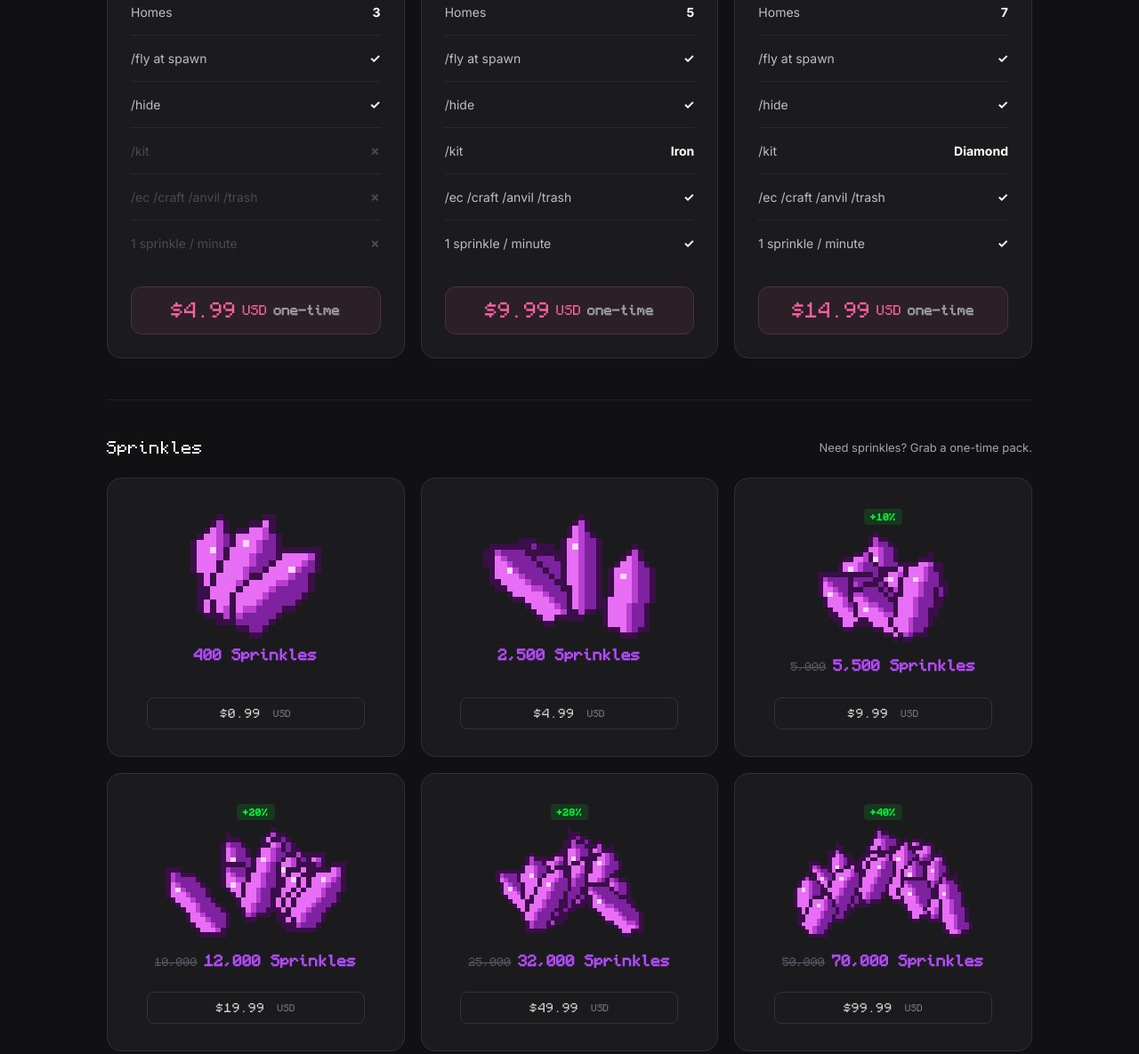
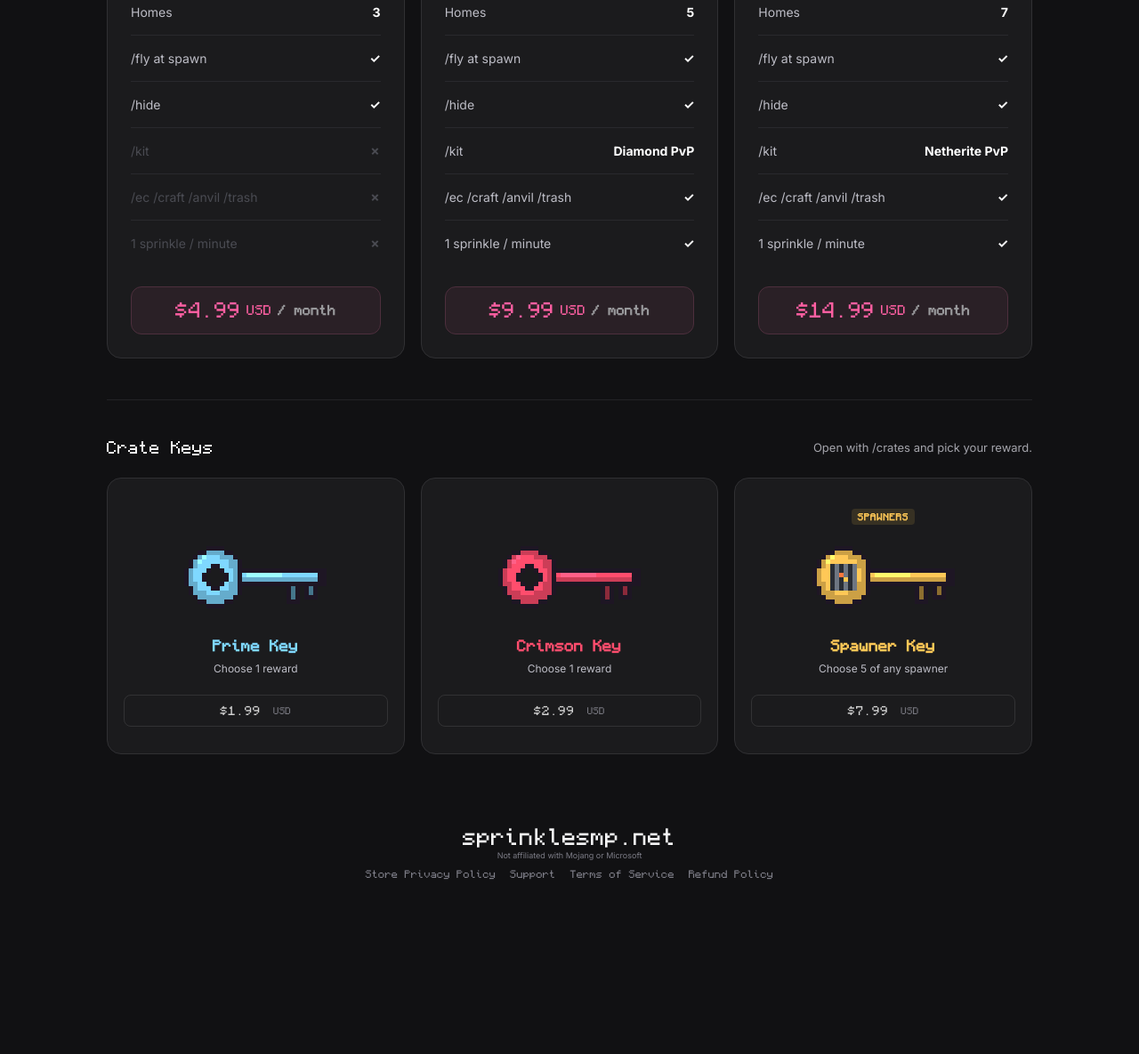
Before and after one commit to oqiss/sprinklesmp-store, a plain HTML site: page index.html in a window 1280 px wide. Shown: the part 426-1611 px from the top of the page at 89% size. After the commit the page ends 1459 px from the top, so only its background shows below. Drawn offline with Linux system fonts and the light colour scheme.

Commit message:
Monthly ranks, remove sprinkle packs and Common Key

```diff
--- a/app.js
+++ b/app.js
@@ -10,26 +10,16 @@
       stats: [["Homes", "3"], ["/fly at spawn", "✓"], ["/hide", "✓"], ["/kit", "✗"],
               ["/ec /craft /anvil /trash", "✗"], ["1 sprinkle / minute", "✗"]] },
     { id: 7828881, name: "GLAZED", color: "#7FD8FF", price: "9.99",
-      stats: [["Homes", "5"], ["/fly at spawn", "✓"], ["/hide", "✓"], ["/kit", "Iron"],
+      stats: [["Homes", "5"], ["/fly at spawn", "✓"], ["/hide", "✓"], ["/kit", "Diamond PvP"],
               ["/ec /craft /anvil /trash", "✓"], ["1 sprinkle / minute", "✓"]] },
     { id: 7828883, name: "SPRINKLE", color: "#FFC857", price: "14.99",
-      stats: [["Homes", "7"], ["/fly at spawn", "✓"], ["/hide", "✓"], ["/kit", "Diamond"],
+      stats: [["Homes", "7"], ["/fly at spawn", "✓"], ["/hide", "✓"], ["/kit", "Netherite PvP"],
               ["/ec /craft /anvil /trash", "✓"], ["1 sprinkle / minute", "✓"]] },
   ];
-  const SHARDS = [
-    { id: 7828886, amount: 400, price: "0.99" },
-    { id: 7828887, amount: 2500, price: "4.99" },
-    { id: 7828889, amount: 5500, was: 5000, bonus: 10, price: "9.99" },
-    { id: 7828892, amount: 12000, was: 10000, bonus: 20, price: "19.99" },
-    { id: 7828894, amount: 32000, was: 25000, bonus: 28, price: "49.99" },
-    { id: 7828896, amount: 70000, was: 50000, bonus: 40, price: "99.99" },
-  ];
-
   const KEYS = [
-    { id: 7829853, crate: "common", name: "Common Key", color: "#D9DEE8", price: "0.99", note: "Choose 1 reward" },
     { id: 7829857, crate: "prime", name: "Prime Key", color: "#7FD8FF", price: "1.99", note: "Choose 1 reward" },
     { id: 7829859, crate: "crimson", name: "Crimson Key", color: "#FF4D6D", price: "2.99", note: "Choose 1 reward" },
-    { id: 7829850, crate: "spawner", name: "Spawner Key", color: "#FFC857", price: "7.99", note: "Choose 1 spawner stack", best: true },
+    { id: 7829850, crate: "spawner", name: "Spawner Key", color: "#FFC857", price: "7.99", note: "Choose 5 of any spawner", best: true },
   ];
 
   const $ = (s) => document.querySelector(s);
@@ -44,24 +34,11 @@
     const ul = el("ul", "rank__stats");
     for (const [k, v] of r.stats) ul.append(el("li", v === "✗" ? "is-off" : "", `<span>${k}</span><b>${v}</b>`));
     card.append(ul);
-    const btn = el("button", "price", `<span class="price__amt">$${r.price}</span><span class="price__cur">USD</span><span class="price__per">one-time</span>`);
+    const btn = el("button", "price", `<span class="price__amt">$${r.price}</span><span class="price__cur">USD</span><span class="price__per">/ month</span>`);
     btn.type = "button";
-    btn.addEventListener("click", () => pick({ id: r.id, label: `${r.name} rank ($${r.price})` }));
+    btn.addEventListener("click", () => pick({ id: r.id, label: `${r.name} rank ($${r.price}/month)` }));
     card.append(btn);
     ranks.append(card);
-  }
-
-  const shards = $("#shards");
-  for (const s of SHARDS) {
-    const card = el("article", "card shard" + (s.bonus ? " shard--bonus" : ""));
-    card.append(el("div", "shard__badge" + (s.bonus ? "" : " is-empty"), s.bonus ? `+${s.bonus}%` : "&nbsp;"));
-    card.append(el("div", "shard__img", `<img src="shards_${s.amount}.png" alt="">`));
-    card.append(el("div", "shard__amount", (s.was ? `<s>${fmt(s.was)}</s>` : "") + `${fmt(s.amount)} Sprinkles`));
-    const btn = el("button", "price", `<span class="price__amt">$${s.price}</span><span class="price__cur">USD</span>`);
-    btn.type = "button";
-    btn.addEventListener("click", () => pick({ id: s.id, label: `${fmt(s.amount)} Sprinkles ($${s.price})` }));
-    card.append(btn);
-    shards.append(card);
   }
 
   const keys = $("#keys");
@@ -91,7 +68,7 @@
   const params = new URLSearchParams(location.search);
   if (params.has("thanks")) {
     const n = $("#notice");
-    n.textContent = "Thanks for supporting SprinkleSMP! Your purchase is delivered automatically in-game (sprinkles arrive next time you're online).";
+    n.textContent = "Thanks for supporting SprinkleSMP! Your purchase is delivered automatically in-game (crate keys arrive next time you're online).";
     n.hidden = false;
     history.replaceState(null, "", location.pathname);
   }
--- a/index.html
+++ b/index.html
@@ -4,7 +4,7 @@
   <meta charset="utf-8">
   <meta name="viewport" content="width=device-width, initial-scale=1">
   <title>SprinkleSMP | Store</title>
-  <meta name="description" content="Ranks, sprinkles and crate keys for SprinkleSMP. Delivered automatically in-game.">
+  <meta name="description" content="Ranks and crate keys for SprinkleSMP. Delivered automatically in-game.">
   <link rel="icon" type="image/png" href="logo.png">
   <link rel="preconnect" href="https://fonts.googleapis.com">
   <link rel="preconnect" href="https://fonts.gstatic.com" crossorigin>
@@ -30,19 +30,9 @@
       <section class="section">
         <div class="section__head">
           <h2>Ranks</h2>
-          <span>Pick the rank that suits you.</span>
+          <span>Monthly subscriptions - cancel any time.</span>
         </div>
         <div class="grid" id="ranks"></div>
-      </section>
-
-      <hr class="divider">
-
-      <section class="section">
-        <div class="section__head">
-          <h2>Sprinkles</h2>
-          <span>Need sprinkles? Grab a one-time pack.</span>
-        </div>
-        <div class="grid" id="shards"></div>
       </section>
 
       <hr class="divider">
@@ -52,7 +42,7 @@
           <h2>Crate Keys</h2>
           <span>Open with /crates and pick your reward.</span>
         </div>
-        <div class="grid grid--4" id="keys"></div>
+        <div class="grid" id="keys"></div>
       </section>
     </div>
 
```
Also changed, not shown: terms.html (+1 -1 lines).
